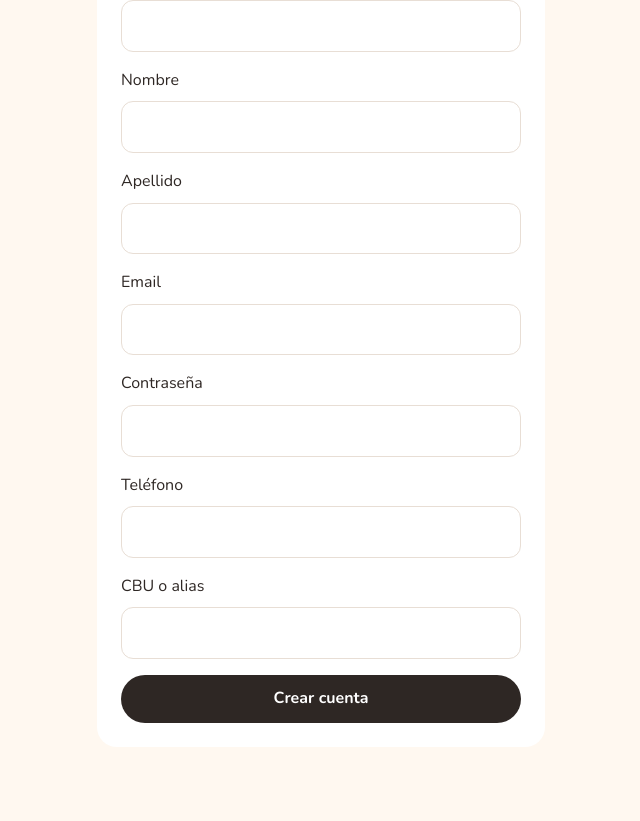
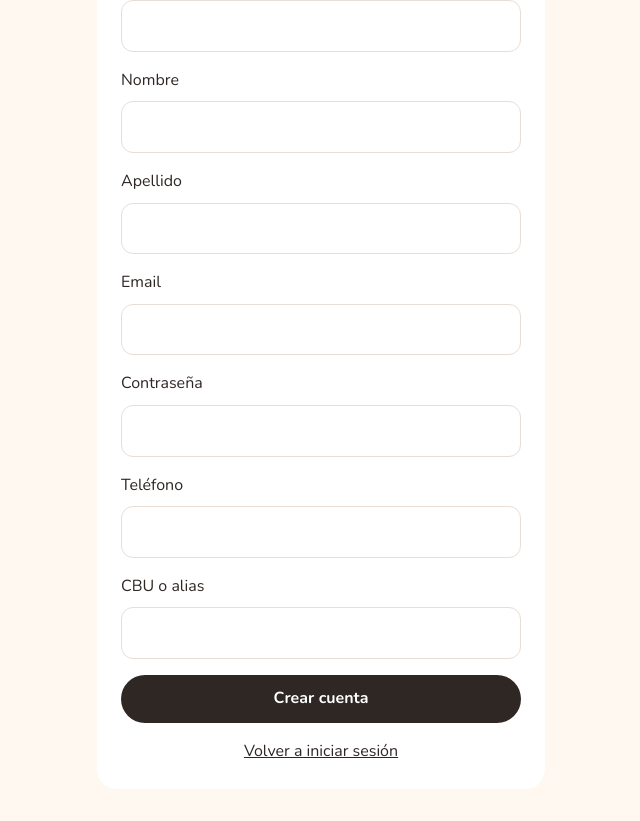
Before and after one commit to Cigarcia1307/TrabajoFinalIntegrador, a React (Vite) app in the folder frontend/: page /registro in a window 1280 px wide. Shown: the part 191-1012 px from the top of the page, without its empty margins (319-959 px from the left). Before the commit the page ends 970 px from the top, so only its background shows below. Built offline with nearby package versions, Linux system fonts and the light colour scheme; no server answers.

Commit message:
Agregue enlace para volver al login desde registro

```diff
--- a/frontend/src/features/auth/pages/RegistroPage.tsx
+++ b/frontend/src/features/auth/pages/RegistroPage.tsx
@@ -75,6 +75,14 @@ export function RegistroPage() {
           <Boton type="submit" anchoCompleto disabled={cargando}>
             {cargando ? 'Registrando...' : 'Crear cuenta'}
           </Boton>
+
+          <button
+              type="button"
+              onClick={() => navigate('/login')}
+              className="text-center text-sm text-tinta underline hover:opacity-70"
+          >
+            Volver a iniciar sesión
+          </button>
         </form>
       </Card>
     </main>
```
